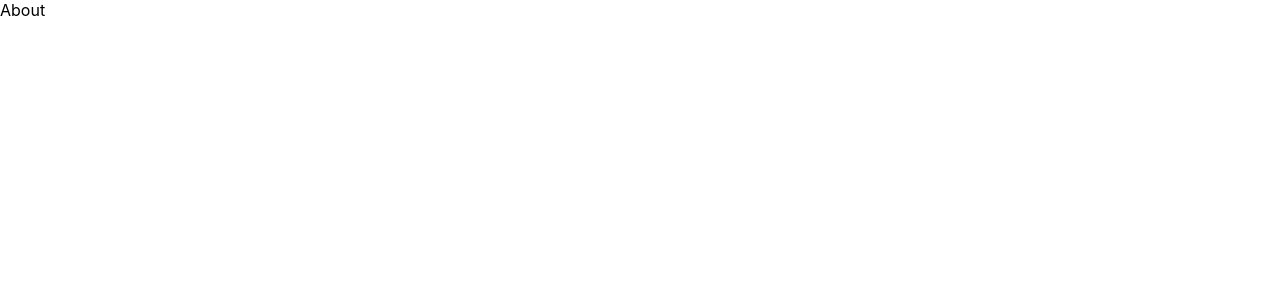
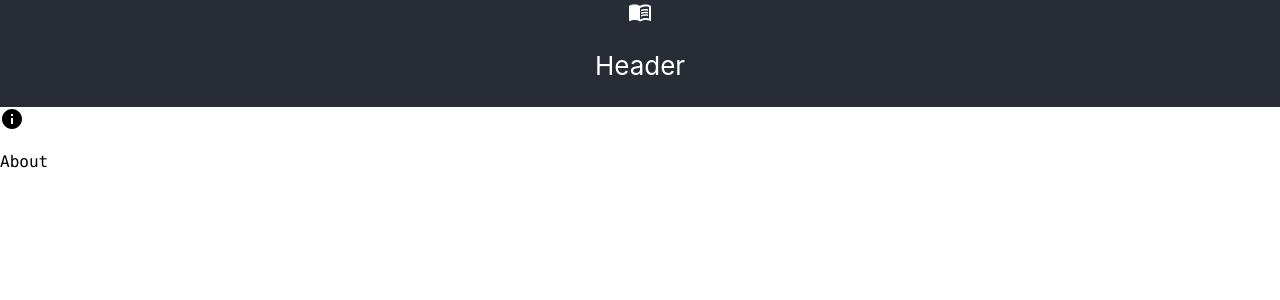
Before and after one commit to devjutsu/challenger-impact, a React (Create React App) app in the folder app/: page /about in a window 1280 px wide. Shown: the top 300 px of the page. Built offline with nearby package versions, Linux system fonts and the light colour scheme.

Commit message:
Introducing/separating header

```diff
--- a/app/src/App.css
+++ b/app/src/App.css
@@ -15,7 +15,7 @@
 
 .App-header {
   background-color: #282c34;
-  min-height: 100vh;
+  /* min-height: 100vh; */
   display: flex;
   flex-direction: column;
   align-items: center;
--- a/app/src/App.tsx
+++ b/app/src/App.tsx
@@ -4,18 +4,22 @@ import { BrowserRouter, Routes, Route } from "react-router-dom";
 
 import { Main } from './pages/Main';
 import { About } from './pages/About';
+import { Header } from './pages/Header';
 
 import './App.css';
 
 function App() {
   return (
+    <>
+    <Header />
     <BrowserRouter>
-      <Routes>
-        <Route path="/" element={<Main />} />
-        <Route path=":code" element={<Main />} />
-        <Route path="about" element={<About />} />
-      </Routes >
-    </BrowserRouter>
+    <Routes>
+      <Route path="/" element={<Main />} />
+      <Route path=":code" element={<Main />} />
+      <Route path="about" element={<About />} />
+    </Routes >
+  </BrowserRouter></>
+
   );
 }
 
--- a/app/src/pages/About.tsx
+++ b/app/src/pages/About.tsx
@@ -1,5 +1,18 @@
-import Info from '@mui/icons-material/Info';
+import InfoIcon from '@mui/icons-material/Info';
 
 export const About = () => {
-    return(<>About</>)
+    return (
+    <div>
+        <main>
+            {/* <img src={logo} className="App-logo" alt="logo" /> */}
+
+            <InfoIcon />
+
+            <p>
+                <code>About</code>
+            </p>
+
+        </main>
+    </div>
+    )
 }
--- /dev/null
+++ b/app/src/pages/Header.tsx
@@ -0,0 +1,17 @@
+import MenuBookIcon from '@mui/icons-material/MenuBook';
+
+export const Header = () => {
+    return (<div className="App">
+        <header className="App-header">
+            {/* <img src={logo} className="App-logo" alt="logo" /> */}
+
+            <MenuBookIcon />
+
+            <p>
+                Header
+            </p>
+
+        </header>
+    </div>
+    )
+}
--- a/app/src/pages/Main.tsx
+++ b/app/src/pages/Main.tsx
@@ -4,24 +4,15 @@ import MenuIcon from '@mui/icons-material/Menu';
 
 export const Main = () => {
     return (
-        <div className="App">
-            <header className="App-header">
-                {/* <img src={logo} className="App-logo" alt="logo" /> */}
-
+        <div>
+            <main>
                 <MenuIcon />
 
                 <p>
-                    Edit <code>src/App.tsx</code> and save to reload.
+                    <code>Main</code>
                 </p>
-                <a
-                    className="App-link"
-                    href="https://reactjs.org"
-                    target="_blank"
-                    rel="noopener noreferrer"
-                >
-                    Learn React
-                </a>
-            </header>
+
+            </main>
         </div>
     )
 }
```
